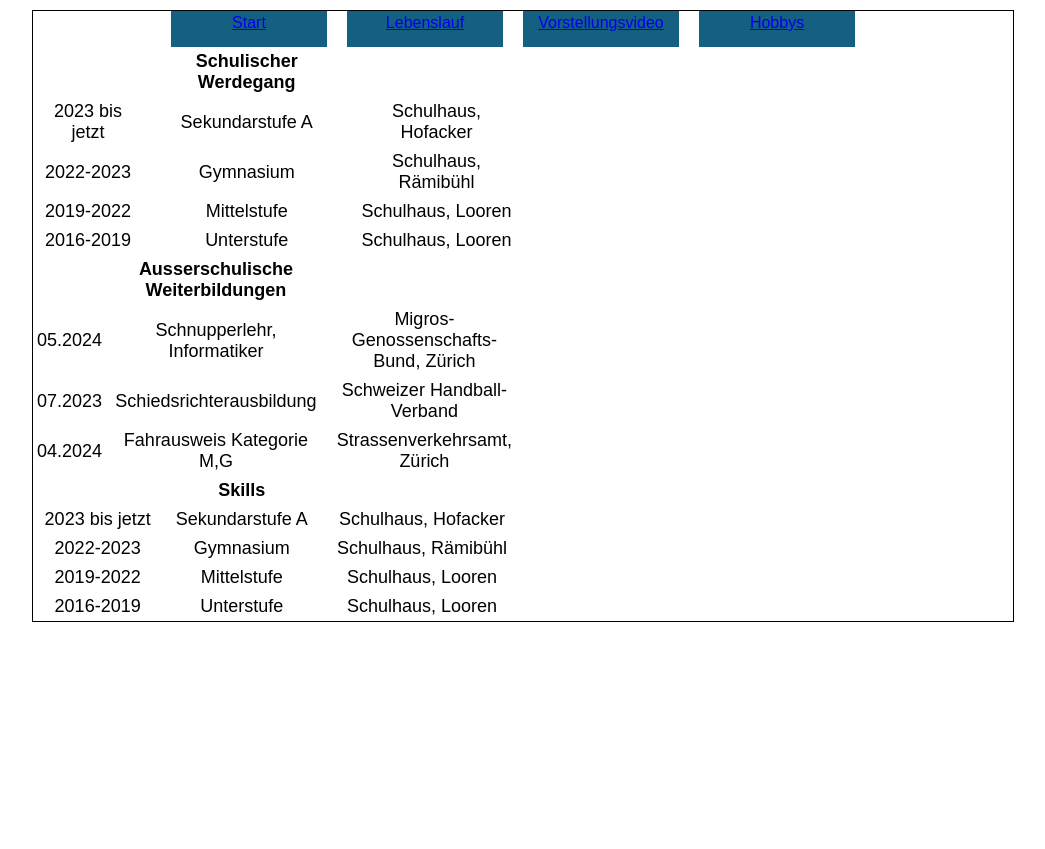
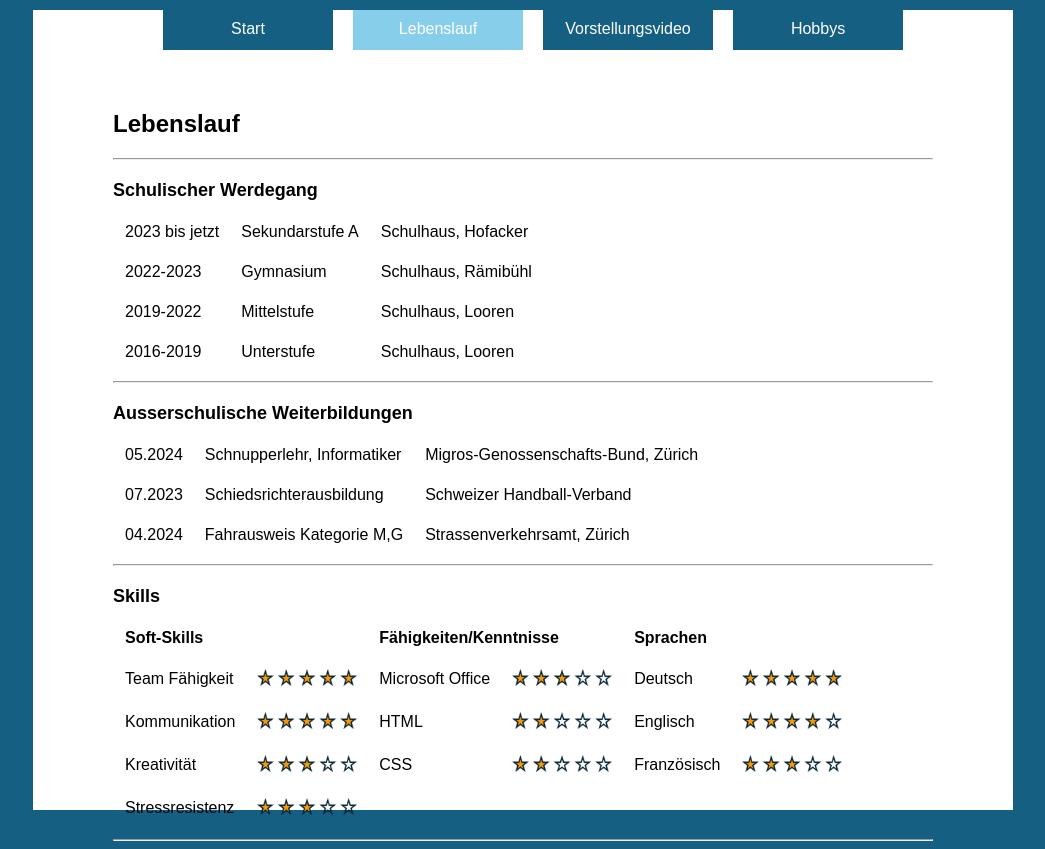
Before and after one commit to Oskiwiedi/CV, a plain HTML site: page lebenslauf.html in a window 1280 px wide. Shown: the whole page, without its empty margins (117-1162 px from the left). Before the commit the page ends 800 px from the top, so only its background shows below. Drawn offline with Linux system fonts and the light colour scheme.

Commit message:
Added styling

```diff
--- a/lebenslauf.html
+++ b/lebenslauf.html
@@ -1,5 +1,5 @@
 <!DOCTYPE html>
-<html lang="en">
+<html>
 <head>
 <title>Lebenslauf</title>
 <meta name="viewport" content="width=device-width, initial-scale=1.0">
@@ -7,22 +7,18 @@
 </head>
 <body>
     <div id="main">
-        <nav>
-            <ul id="header-navigation">
-                <li class="header-navigation-item"><a href="index.html">Start</a></li>
-                <li class="header-navigation-item"><a href="lebenslauf.html">Lebenslauf</a></li>
-                <li class="header-navigation-item"><a href="vorstellungsvideo.html">Vorstellungsvideo</a></li>
-                <li class="header-navigation-item"><a href="hobbys.html">Hobbys</a></li>
-            </ul>
-        </nav>
-    <div>
-        <nav>
+        <div id="topNavigation">
+            <a href="index.html" class="header-navigation-item">Start</a>
+            <a href="lebenslauf.html" class="header-navigation-item-active">Lebenslauf</a>
+            <a href="vorstellungsvideo.html" class="header-navigation-item">Vorstellungsvideo</a>
+            <a href="hobbys.html" class="header-navigation-item">Hobbys</a>
+        </div>
+        <div id="flex-container">
+            <div id="body-text-large">
+                <h1>Lebenslauf</h1>
+                <hr />
+                <h2>Schulischer Werdegang</h2>
                 <table>
-                <tr>
-                  <th></th>
-                  <th>Schulischer Werdegang</th>
-                  <th></th>
-                </tr>
                   <tr>
                     <td>2023 bis jetzt</td>
                     <td>Sekundarstufe A</td>
@@ -45,12 +41,11 @@
                   </tr>
                   </tr>
                 </table>
+
+                <hr />
+
+                <h2>Ausserschulische Weiterbildungen</h2>
                 <table>
-                <tr>
-                  <th></th>
-                  <th>Ausserschulische Weiterbildungen</th>
-                  <th></th>
-                </tr>
                   <tr>
                     <td>05.2024</td>
                     <td>Schnupperlehr, Informatiker</td>
@@ -68,44 +63,49 @@
                   </tr>
                   </tr>
                 </table>
+
+                <hr />
+
+                <h2>Skills</h2>
                 <table>
                   <tr>
-                  <th></th>
-                  <th>Skills</th>
-                  <th></th>
+                    <td colspan="2"><b>Soft-Skills</b></td>
+                    <td colspan="2"><b>Fähigkeiten/Kenntnisse</b></td>
+                    <td colspan="2"><b>Sprachen</b></td>
                   </tr>
                   <tr>
-                  <td>2023 bis jetzt</td>
-                  <td>Sekundarstufe A</td>
-                  <td>Schulhaus, Hofacker</td>
+                    <td>Team Fähigkeit</td>
+                    <td><img src="img/stars_5.png" border="0" width="100"></td>
+                    <td>Microsoft Office</td>
+                    <td><img src="img/stars_3.png" border="0" width="100"></td>
+                    <td>Deutsch</td>
+                    <td><img src="img/stars_5.png" border="0" width="100"></td>
                   </tr>
                   <tr>
-                  <td>2022-2023</td>
-                  <td>Gymnasium</td>
-                  <td>Schulhaus, Rämibühl</td>
+                    <td>Kommunikation</td>
+                    <td><img src="img/stars_5.png" border="0" width="100"></td>
+                    <td>HTML</td>
+                    <td><img src="img/stars_2.png" border="0" width="100"></td>
+                    <td>Englisch</td>
+                    <td><img src="img/stars_4.png" border="0" width="100"></td>
                   </tr>
                   <tr>
-                  <td>2019-2022</td>
-                  <td>Mittelstufe</td>
-                  <td>Schulhaus, Looren</td>
+                    <td>Kreativität</td>
+                    <td><img src="img/stars_3.png" border="0" width="100"></td>
+                    <td>CSS</td>
+                    <td><img src="img/stars_2.png" border="0" width="100"></td>
+                    <td>Französisch</td>
+                    <td><img src="img/stars_3.png" border="0" width="100"></td>
                   </tr>
                   <tr>
-                  <td>2016-2019</td>
-                  <td>Unterstufe</td>
-                  <td>Schulhaus, Looren</td>
-                </tr>
+                    <td>Stressresistenz</td>
+                    <td><img src="img/stars_3.png" border="0" width="100"></td>
+                    <td colspan="4">&nbsp;</td>
                   </tr>
                 </table>
-        </nav>
-        </nav>
+                <hr />
             </div>
-    <nav>
-    </nav>
-    <nav>
-        <div>
-
         </div>
-    </nav>
-
+    </div>
 </body>
 </html>
--- a/style.css
+++ b/style.css
@@ -1,3 +1,8 @@
+body, html {
+    height: 100%;
+  }
+
+
 body {
     display: flex;
     justify-content: center;
@@ -6,96 +11,116 @@ body {
     margin: 10px 0 0 0;
     font-family: Arial, Helvetica, sans-serif;
     font-size: 16px;
+    background-color: #156082;
 
 }
 
 h1 {
     font-size: 24px;
     margin: 0;
+    margin-bottom: 20px;
 }
 
 h2 {
-    text-align: center;
+    font-size: 18px;
+    margin: 20px 0 10px;
 }
 
-table {
-    border-collapse: collapse;
-    width: 50%;
+a:link, a:active, a:visited, a:hover {
+    text-decoration: none;
+    color: #156082;
 }
 
-td, th {
-    text-align: center;
-    padding: 4px;
-    font-size: large;
+a:hover {
+    text-decoration: underline;
 }
 
-#vorstellungsvideo {
+#main {
+    width: 980px;
+    margin:0 auto;
+    position:relative;
+    background-color: #ffffff;
+    height: 100%;
+    display: box;
+}
+
+#topNavigation {
+    margin-left: 130px;
+    height: 100px;
+}
+
+#flex-container {
     display: flex;
   }
 
 #body-text {
     text-align: left;
-    width: 20%;
-    margin-top: 100px;
-    margin-right: 70px;
+    width: 600px;
+    padding: 0 40px 0 80px;
+}
+
+#body-text-large {
+    text-align: left;
+    padding: 0 80px;
+    width: 980px;
 }
 
 #body-picture {
-    margin-top: 115px;
-
+    float: right;
+    padding-right:40px;
 }
 
-#main {
-    width: 980px;
-    border: 1px solid black;
-}
 
-#header-navigation {
-    list-style-type: none;
-    padding: 0;
-    margin: 0;
 
-    display: flex;
-    align-items: center;
-    justify-content: center;
-    height: 100%;
-    margin: auto;
-}
-
-.header-navigation-item {
-    list-style-type: none;
+a.header-navigation-item,
+a.header-navigation-item-active {
     float: left;
     width: 150px;
-    padding: 3px;
+    height: 20px;
+    padding: 10px;
     margin-right: 20px;
     text-align: center;
     background-color: #156082;
     color: #ffffff;
-    height: 30px;
-    vertical-align: middle;
+    text-decoration: none;
+    transition: all .5s;
 }
 
-#profilpicture {
-    width: 100%;
+a.header-navigation-item-active {
+    background-color: skyblue;
+
 }
 
-#lebenslauf-text {
-    text-align: center;
-    margin-top: 20px;
-    width: 70%;
+a.header-navigation-item:hover,
+a.header-navigation-item:focus {
+  box-shadow: inset 0 -40px 0 skyblue;
+}
+
+table{
+    border: 0;
+    margin: 0;
+    padding: 0px;
+}
+
+td {
+    padding: 10px;
+}
+
+.hobby {
+    width: 250px;
+    margin-right: 20px;
+    display: block;
+    float: left;
+}
+
+.hobby-image {
+    width: 250px;
+    border: 0px;
 
 }
-#footerlist {
-    list-style-type: none;
+
+.hobby-text {
+    padding: 0;
+    margin: 0;
+    font-size: 12px;
 }
-
-#flex-container {
-    display: flex;
-    justify-content: center;
-  }
-
-#title-lebenslauf {
-    text-align: center;
-    margin-top: 30px;
-    font-size: 300%;
-}
```
Also changed, not shown: hobbys.html (+40 -23 lines), index.html (+6 -16 lines), vorstellungsvideo.html (+12 -16 lines), img/Hobby_Gaming.png, img/Profilepicture_small.png (deleted), img/hobby_freunde.png, img/hobby_fussball.png, img/hobby_handball.png, img/hobby_handballschieri.png, img/hobby_ski.png, img/stars_2.png (added), img/stars_3.png (added), img/stars_4.png (added), img/stars_5.png (added). Lines whose indentation alone changed are shown as unchanged.
